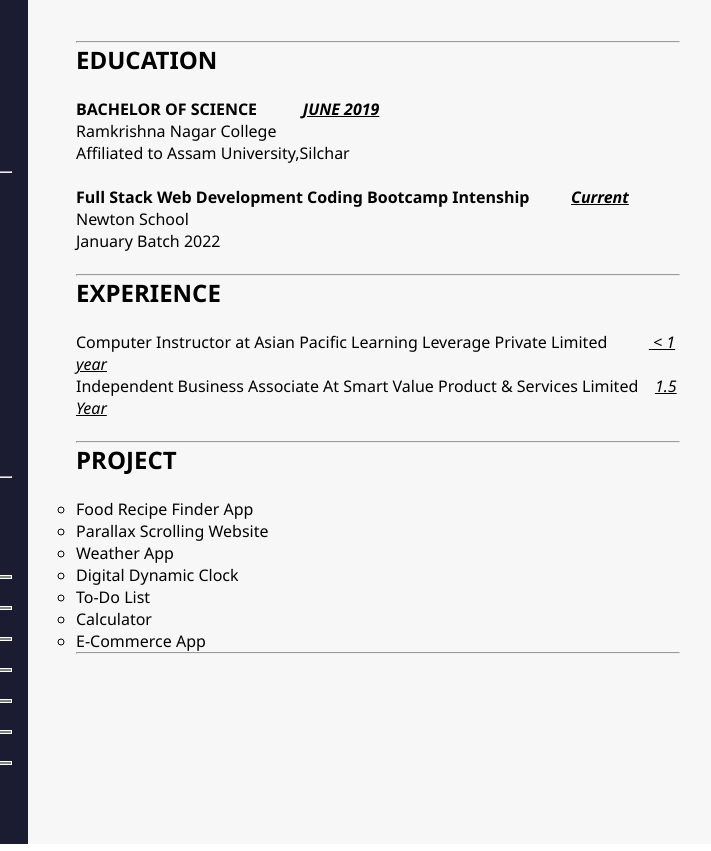
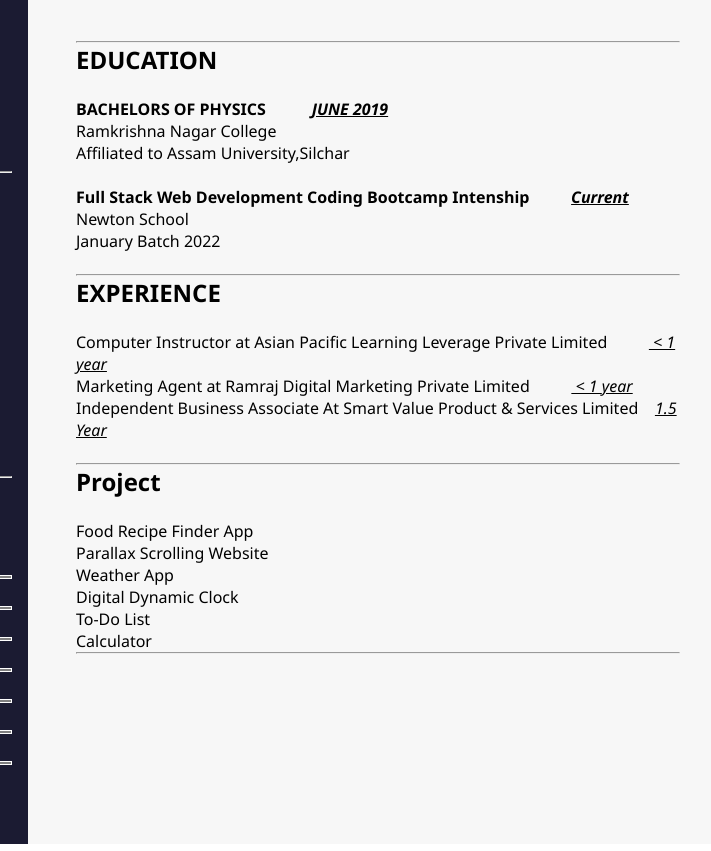
Before and after one commit to Ashish98th/Portfolio, a plain HTML site: page index.html in a window 1280 px wide. Shown: the part 412-1263 px from the top of the page, 336-1047 px from the left. Drawn offline with Linux system fonts and the light colour scheme.

Commit message:
Updated Index File

```diff
--- a/index.html
+++ b/index.html
@@ -74,34 +74,33 @@
         </section><hr>
         <section class="education">
             <h2 class="right-title">education</h2><br>
-            <h4>bachelor of Science &nbsp; &nbsp; &nbsp; &nbsp; &nbsp; <i><u>June 2019</u></i></h4>
+            <h4>bachelors of Physics &nbsp; &nbsp; &nbsp; &nbsp; &nbsp; <i><u>June 2019</u></i></h4>
             <p class="transform">Ramkrishna Nagar College</p>
             <p class="transform">Affiliated <span class="cap">to</span> Assam University,Silchar</p>
            <br>
 
             <h4 class="transform">full stack web development Coding Bootcamp Intenship&nbsp; &nbsp; &nbsp; &nbsp; &nbsp; <i><u>current</u></i></h4>
-            <p class="transform">newton school</p>
-            <p class="transform">january batch 2022</p><br>
+            <p class="transform">Newton School</p>
+            <p class="transform">January Batch 2022</p><br>
         </section><hr>
         <section class="experience">
             <h2 class="right-title">Experience</h2><br>
             <ul>
                 <li class="transform">Computer Instructor <span class="cap">at</span> Asian Pacific Learning Leverage Private Limited&nbsp;&nbsp;&nbsp;&nbsp;&nbsp;&nbsp;&nbsp;&nbsp;&nbsp;&nbsp;<i><u> &lt; 1 <span class="cap">year</span></u></i></li>
+                <li class="transform">Marketing Agent <span class="cap">at</span> Ramraj Digital Marketing Private Limited&nbsp;&nbsp;&nbsp;&nbsp;&nbsp;&nbsp;&nbsp;&nbsp;&nbsp;&nbsp;<i><u> &lt; 1 <span class="cap">year</span></u></i></li>
                 <li class="transform">Independent Business Associate at Smart Value Product & Services Limited  &nbsp;&nbsp;&nbsp;<u><i>1.5 <span class="cap"></span> year</i></u></li><br>
         </section><hr>
-        <section class="project-container">
+        <section class="project">
             <h2 class="right-title">project</h2><br>
-          <ul class="project-list">
+          <ol>
+              <li class="transform">Food Recipe Finder App</li>
+              <li class="transform">Parallax Scrolling Website</li>
+              <li class="transform">Weather App</li>
+              <li class="transform">Digital Dynamic Clock</li>
+              <li class="transform">To-do List</li>
+              <li class="transform">Calculator</li>
 
-            <li class="project">Food Recipe Finder App</li>
-              <li class="project">Parallax Scrolling Website</li>
-              <li class="project">Weather App</li>
-              <li class="project">Digital Dynamic Clock</li>
-              <li class="project">To-do List</li>
-              <li class="project">Calculator</li>
-              <li class="project">E-Commerce App</li>
-
-          </ul>
+          </ol>
           <hr>
          </div>
         </section>
```
